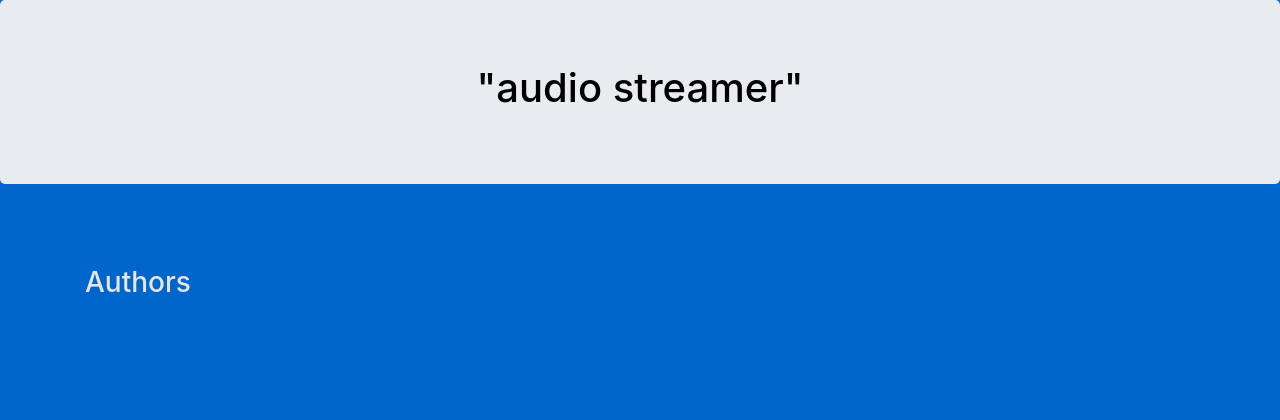
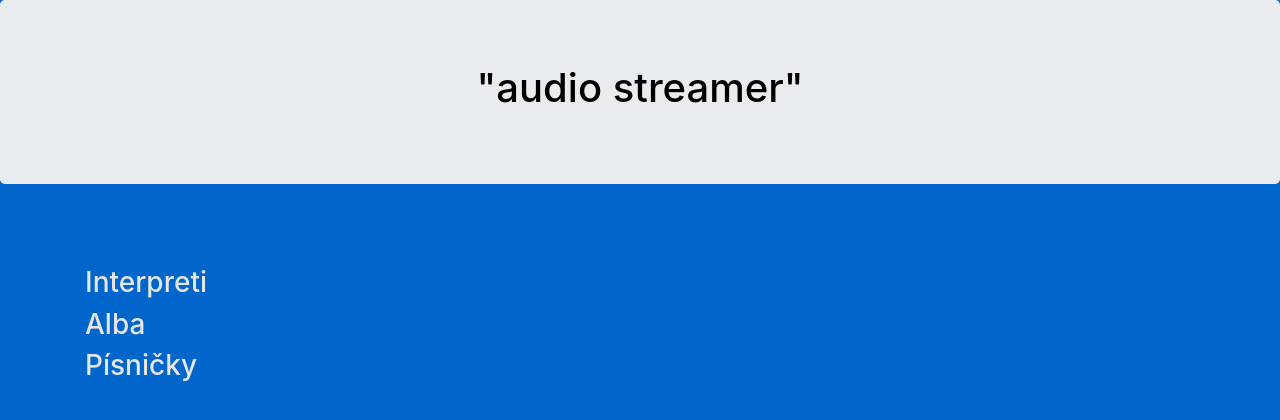
Before and after one commit to chodec/spotify-from-wish, a PHP site: page / in a window 1280 px wide. Shown: the top 420 px of the page. Run offline with PHP 8.4, Linux system fonts and the light colour scheme; some libraries are stand-ins or nearby versions.

Commit message:
Update index.php

```diff
--- a/index.php
+++ b/index.php
@@ -10,11 +10,13 @@
 <body>
 
   <div class="jumbotron">
-    <h1>"audio streamer"<h1>
+    <h1 id="takeMeBack">"audio streamer"<h1>
     </div>
     <div class="container">
       <div id="display">
-         <h3 id="neco"> Authors </h3> <br>
+        <h3 id="h3author"> Interpreti </h3>
+        <h3 id="h3album"> Alba </h3>
+        <h3 id="h3song"> Písničky </h3>
       </div>
     </div>
 
```
